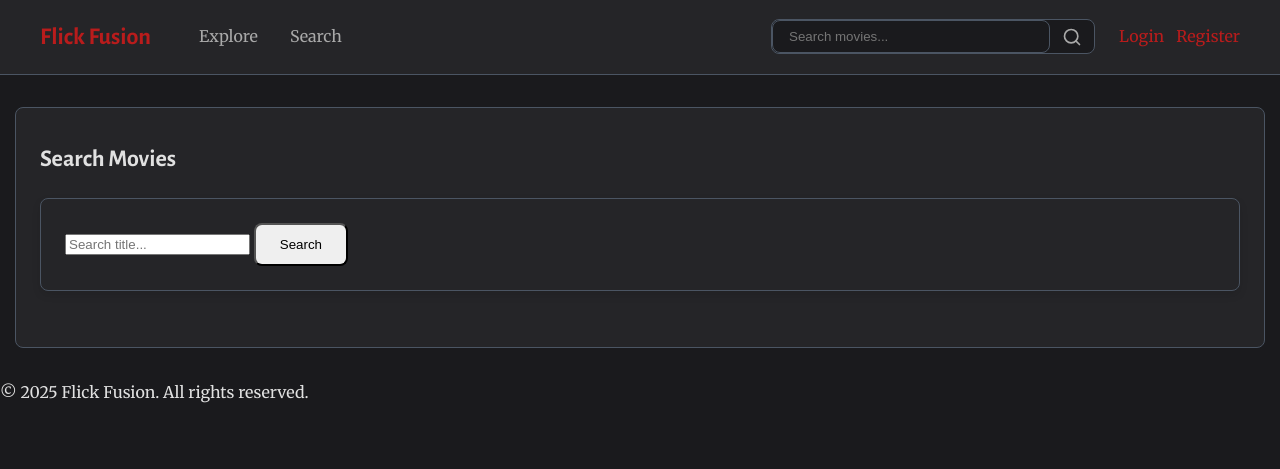
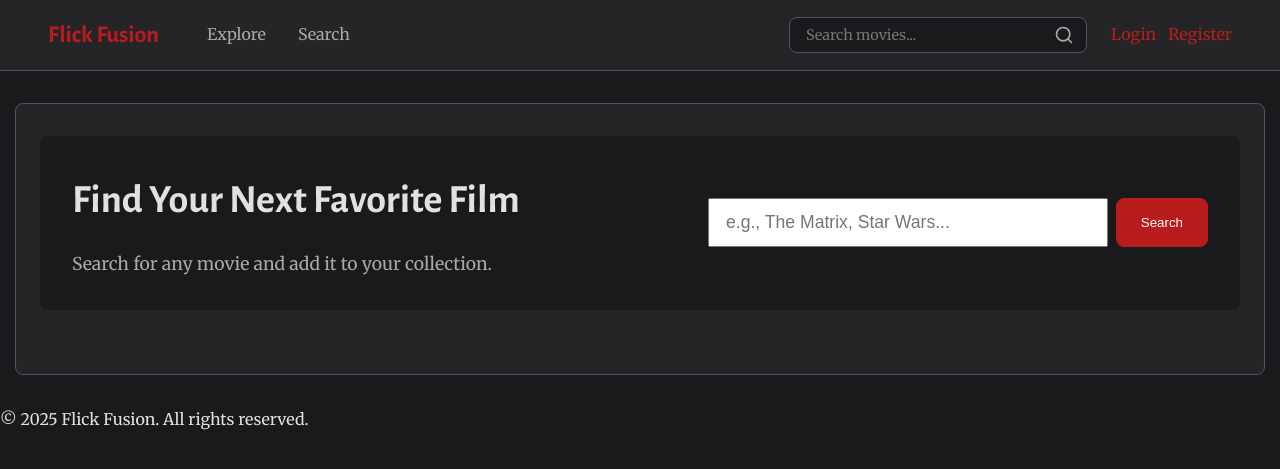
Before and after one commit to diegocardona11/Flick-Fusion-, a PHP site: page /movies.php in a window 1280 px wide. Shown: the top 469 px of the page. Run offline with PHP 8.4, Linux system fonts and the light colour scheme.

Commit message:
Enhance movie addition functionality; update addMovieToUserList to include status and default score, improve user feedback on movie addition, and refine search results display in movies.php.

```diff
--- a/backend/controllers/ratings.php
+++ b/backend/controllers/ratings.php
@@ -24,15 +24,21 @@ require_once __DIR__ . '/../models/Rating.php';
  * @param int $userId The user's ID
  * @param int $movieId The movie's ID
  * @param string $status The status ('watchlist' or 'watched')
+ * @param int|null $score Optional score (1-10), defaults to 5 for watchlist
  * @return bool True on success, false on failure
  */
-function addMovieToUserList(PDO $pdo, int $userId, int $movieId, ?int $score = null): bool {
+function addMovieToUserList(PDO $pdo, int $userId, int $movieId, string $status = 'watchlist', ?int $score = null): bool {
     try {
+        // If no score provided, default to 5
+        if ($score === null) {
+            $score = 5;
+        }
+
         $stmt = $pdo->prepare("
-            INSERT INTO ratings (user_id, movie_id, score_10) VALUES (?, ?, ?)
-            ON DUPLICATE KEY UPDATE score_10 = VALUES(score_10)
+            INSERT INTO ratings (user_id, movie_id, score_10, status) VALUES (?, ?, ?, ?)
+            ON DUPLICATE KEY UPDATE score_10 = VALUES(score_10), status = VALUES(status)
         ");
-        return $stmt->execute([$userId, $movieId, $score]);
+        return $stmt->execute([$userId, $movieId, $score, $status]);
     } catch (PDOException $e) {
         error_log("Error in addMovieToUserList: " . $e->getMessage());
         return false;
--- a/public/css/styles.css
+++ b/public/css/styles.css
@@ -109,7 +109,7 @@ main.container {
 
  .btn-primary {
     background-color: var(--accent-primary);
-    border-color: var(--accent-primary);
+    border: 1px solid var(--accent-primary);
     color: var(--text-on-accent);
  }
  .btn-primary:hover {
@@ -142,18 +142,21 @@ main.container {
     margin-top: 0.5rem;
  }
 
+
  /* Header Styles */
  .main-header {
     background-color: var(--surface-dark);
-    padding: 0;
+    padding: 0 1.5rem;
     border-bottom: 1px solid var(--border-color);
+    height: 70px;
+    display: flex;
+    align-items: center;
  }
 
  .header-content {
     display: flex;
     align-items: center;
-    padding-top: 1rem;
-    padding-bottom: 1rem;
+    width: 100%;
  }
 
  .logo {
@@ -219,13 +222,13 @@ main.container {
     overflow: hidden;
  }
  .search-input {
-    background-color: var(--form-bg);
-    border: 1px solid var(--border-color);
-    border-radius: var(--border-radius);
+    background: none;
+    border: none;
     color: var(--text-light);
-    padding: 0.5rem 2.5rem 0.5rem 1rem;
+    padding: 0.5rem 1rem;
     width: 220px;
-    transition: all 0.3s ease;
+    font-family: var(--font-body);
+    font-size: 0.9rem;
  }
  .search-input:focus {
     outline: none;
@@ -403,6 +436,132 @@ main.container {
     margin: 0 0.5rem;
  }
 
+
+/* Movie Search and Result Layout */
+/* ---- 4. Page-Specific Styles ---- */
+
+/* Styles for movies.php Search Page */
+.search-page-header {
+    display: flex;
+    justify-content: space-between;
+    align-items: center;
+    margin-bottom: 2rem;
+    background-color: var(--bg-dark);
+    padding: 2rem;
+    border-radius: var(--border-radius);
+}
+
+.search-header-text h1 {
+    font-size: 2.5rem;
+    margin-bottom: 0.5rem;
+}
+
+.search-header-text p {
+    color: var(--text-secondary);
+    font-size: 1.1rem;
+    margin-bottom: 0;
+}
+
+.search-form {
+    display: flex;
+    min-width: 500px;
+    gap: 0.5rem;
+}
+.search-input-large {
+    flex-grow: 1;
+    font-size: 1.1rem;
+    padding: 0.75rem 1rem;
+}
+
+.results-title {
+    border-bottom: 1px solid var(--border-color);
+    padding-bottom: 0.5rem;
+    margin-bottom: 1.5rem;
+}
+
+.movie-results-list {
+    list-style: none;
+    padding: 0;
+    margin: 0;
+}
+
+.movie-result-item {
+    display: flex;
+    justify-content: space-between; /* This pushes the info and actions apart */
+    align-items: center; /* This vertically centers the content */
+    gap: 1.5rem;
+    background-color: var(--surface-dark);
+    padding: 1.5rem;
+    border-radius: var(--border-radius);
+    margin-bottom: 1rem;
+    border: 1px solid var(--border-color);
+}
+
+.movie-info {
+    display: flex;
+    align-items: flex-start; /* Align items to the top */
+    gap: 1.5rem;
+    flex-grow: 1; /* Allow this section to take up available space */
+}
+
+.movie-result-item img {
+    width: 100px;
+    height: 150px;
+    object-fit: cover;
+    border-radius: 4px;
+    flex-shrink: 0;
+}
+
+.movie-details h3 {
+    margin-top: 0;
+    margin-bottom: 0.5rem;
+    font-size: 1.5rem;
+}
+.movie-details h3 span {
+    color: var(--text-secondary);
+    font-weight: normal;
+}
+.plot-summary {
+    color: var(--text-secondary);
+    margin-bottom: 1rem;
+    font-size: 0.9rem;
+}
+
+.movie-actions {
+    display: flex;
+    flex-direction: column;
+    gap: 0.5rem;
+    flex-shrink: 0; /* Prevents the actions section from shrinking */
+    margin-left: 1rem; /* Adds some space between details and the button */
+}
+
+.movie-actions form {
+    margin: 0;
+}
+
+.movie-actions .btn {
+    width: 100%;
+    white-space: nowrap;
+}
+
+.no-results {
+    text-align: center;
+    padding: 2rem;
+    color: var(--text-secondary);
+}
+
+.btn-watchlist {
+    background-color: transparent;
+    border: 1px solid var(--border-color);
+    color: var(--text-secondary);
+}
+.btn-watchlist:hover {
+    background-color: var(--surface-dark);
+    border-color: var(--text-secondary);
+    color: var(--text-light);
+}
+
+
  .btn-danger {
     background-color: var(--accent-primary);
     border-color: var(--accent-primary);
--- a/public/movies.php
+++ b/public/movies.php
@@ -2,6 +2,11 @@
 // Define entry point for backend includes
 if (!defined('FLICK_FUSION_ENTRY_POINT')) {
     define('FLICK_FUSION_ENTRY_POINT', true);
+}
+
+// Start session first
+if (session_status() === PHP_SESSION_NONE) {
+    session_start();
 }
 
 require_once __DIR__ . '/../backend/config/db.php';
@@ -13,25 +18,30 @@ $userId = $_SESSION['user_id'] ?? null;
 $flash = '';
 
 // Handle "Add to List" form submission
-if ($_SERVER['REQUEST_METHOD'] === 'POST' && isset($_POST['add_movie'])) {
+if ($_SERVER['REQUEST_METHOD'] === 'POST' && isset($_POST['imdb_id'])) {
     $api_id = $_POST['imdb_id'];
     $local_movie_id = addMovieToLocalDB($pdo, $api_id);
 
     if ($local_movie_id) {
-        $score = null;
-        if (isset($_POST['add_to_watched'])) {
-            $score = 7; // Default score for watched movies to be changed later
-        }
+        // Get the movie title from the database
+        $stmt = $pdo->prepare("SELECT title FROM movies WHERE movie_id = ?");
+        $stmt->execute([$local_movie_id]);
+        $movie = $stmt->fetch(PDO::FETCH_ASSOC);
+        $movieTitle = $movie['title'] ?? 'Movie';
 
-        if (addMovieToUserList($pdo, $userId, $local_movie_id, $score)) {
-            $flash = "Movie was added to your list!";
+        // Determine the status based on which button was clicked
+        $status = isset($_POST['add_to_watchlist']) ? 'watchlist' : 'watched';
+
+        if (addMovieToUserList($pdo, $userId, $local_movie_id, $status)) {
+            $flash = "\"$movieTitle\" was added to your watchlist!";
         } else {
-            $flash = "Movie is already in your list.";
+            $flash = "\"$movieTitle\" is already in your list.";
         }
     } else {
         $flash = "Could not fetch movie details from the API.";
     }
 
+    // Redirect to the same search page to prevent form resubmission
     $qParam = isset($_GET['q']) ? ('?q=' . urlencode($_GET['q'])) : '';
     header("Location: movies.php{$qParam}&flash=" . urlencode($flash));
     exit;
@@ -45,62 +55,74 @@ if (isset($_GET['flash'])) {
 // Handle search query
 $q = trim($_GET['q'] ?? '');
 $search_results = [];
+
+// Only search if query is not empty
 if ($q !== '') {
-    $search_results = omdb_search($q);
+    $basic_results = omdb_search($q);
+
+    // For each result, get detailed information
+    if ($basic_results) {
+        foreach ($basic_results as $movie) {
+            $detailed = omdb_fetch_by_id($movie['imdbID']);
+            if ($detailed) {
+                $search_results[] = $detailed;
+            }
+        }
+    }
 }
 
 include 'partials/header.php';
 ?>
 
 <main class="container">
-  <h2>Search Movies</h2>
+    <div class="search-page-header">
+        <div class="search-header-text">
+            <h1>Find Your Next Favorite Film</h1>
+            <p>Search for any movie and add it to your collection.</p>
+        </div>
+        <form method="get" action="movies.php" class="search-form">
+            <input type="text" name="q" value="<?= htmlspecialchars($q) ?>" placeholder="e.g., The Matrix, Star Wars..." class="form-input search-input-large" required>
+            <button type="submit" class="btn btn-primary">Search</button>
+        </form>
+    </div>
 
+    <!-- Display flash message if any -->
     <?php if ($flash): ?>
         <p class="flash-message"><?= htmlspecialchars($flash) ?></p>
     <?php endif; ?>
 
-  <form method="get" action="movies.php" class="form-box">
-    <input
-      type="text"
-      name="q"
-      value="<?= htmlspecialchars($q) ?>"
-      placeholder="Search title..."
-      required
-    >
-    <button type="submit" class="btn">Search</button>
-  </form>
+    <!-- This appears after a search has been performed -->
+    <?php if ($q !== ''): ?>
+        <h2 class="results-title">Results for "<?= htmlspecialchars($q) ?>"</h2>
 
-  <?php if ($q !== ''): ?>
-    <h3>Results for "<?= htmlspecialchars($q) ?>"</h3>
         <?php if ($search_results): ?>
-      <ul class="movie-list">
+            <ul class="movie-results-list">
                 <?php foreach ($search_results as $m): ?>
-          <li class="movie-list-item">
-            <?php if (!empty($m['Poster']) && $m['Poster'] !== 'N/A'): ?>
-                    <img src="<?= htmlspecialchars($m['Poster']) ?>" alt="Poster">
-                <?php else: ?>
-                    <!-- Fallback image if no poster is available -->
-                    <img src="https://placehold.co/80x120/252528/A9A9A9?text=N/A" alt="No poster available">
-                <?php endif; ?>
+                    <li class="movie-result-item">
+                        <div class="movie-info">
+                            <img src="<?= htmlspecialchars($m['Poster'] !== 'N/A' ? $m['Poster'] : 'https://placehold.co/100x150/252528/A9A9A9?text=N/A') ?>" alt="Poster for <?= htmlspecialchars($m['Title']) ?>">
                             <div class="movie-details">
-                    <strong><?= htmlspecialchars($m['Title']) ?></strong>
-                    (<?= htmlspecialchars($m['Year']) ?>)
+                                <h3><?= htmlspecialchars($m['Title']) ?> <span>(<?= htmlspecialchars($m['Year']) ?>)</span></h3>
+                                <p class="plot-summary"><?= htmlspecialchars($m['Plot'] ?? 'No plot summary available.') ?></p>
+                            </div>
+                        </div>
 
                         <?php if ($userId): // Only show the form if the user is logged in ?>
-                        <form method="post" action="movies.php?q=<?= urlencode($q) ?>" class="movie-actions">
+                            <div class="movie-actions">
+                                <form method="post" action="movies.php?q=<?= urlencode($q) ?>" class="form-inline">
                                     <input type="hidden" name="imdb_id" value="<?= htmlspecialchars($m['imdbID']) ?>">
-                            <button type="submit" name="add_movie" class="btn">Add to My List</button>
+                                    <button type="submit" name="add_to_watchlist" class="btn btn-primary">Add to Watchlist</button>
                                 </form>
+                            </div>
                         <?php endif; ?>
-                </div>
                     </li>
                 <?php endforeach; ?>
             </ul>
         <?php else: ?>
-      <p>No results found.</p>
+            <p class="no-results">No movies found matching your query.</p>
         <?php endif; ?>
     <?php endif; ?>
 
-</div>
+</main>
 
 <?php include 'partials/footer.php'; ?>
```
Also changed, not shown: other parts of public/css/styles.css (+32 -2 lines), public/login.php (+5 -5 lines). Lines whose indentation alone changed are shown as unchanged.
